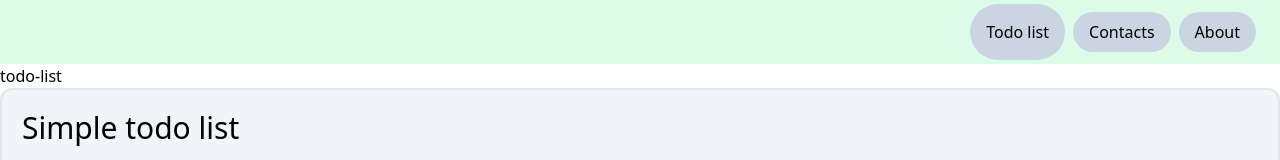
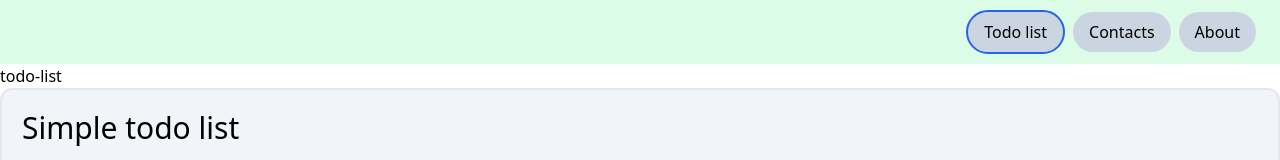
Before and after one commit to RomaMatsen/todo-react, a React (Create React App) app: page / in a window 1280 px wide. Shown: the top 160 px of the page. Built offline with nearby package versions, Linux system fonts and the light colour scheme.

Commit message:
Finished homework with navBar

```diff
--- a/src/components/navbar.tsx
+++ b/src/components/navbar.tsx
@@ -8,13 +8,13 @@ export const Navbar = (p: Props) => {
         <div className="w-screen h-16 gap-2 bg-green-100 flex justify-end px-6 items-center">
 
             <button onClick={() => p.setPage("todo-list")}
-                className={`${p.page==="todo-list"?"p-4":"p-2"} rounded-full px-4 bg-slate-300`}>Todo list</button>
+                className={`${p.page==="todo-list" && "border-2 border-solid border-blue-600"} p-2 rounded-full px-4 bg-slate-300`}>Todo list</button>
 
             <button onClick={() => p.setPage("contacts")}
-                className={`${p.page==="contacts"?"p-4":"p-2"} rounded-full px-4 bg-slate-300`}>Contacts</button>
+                className={`${p.page==="contacts" && "border-2 border-solid border-blue-600"} p-2 rounded-full px-4 bg-slate-300`}>Contacts</button>
 
             <button onClick={() => p.setPage("about")}
-                className={`${p.page==="about"?"p-4":"p-2"} rounded-full px-4 bg-slate-300`}>About</button>
+                className={`${p.page==="about" && "border-2 border-solid border-blue-600"} p-2 rounded-full px-4 bg-slate-300`}>About</button>
 
         </div>
     )
--- a/src/components/pages/todolistPage.tsx
+++ b/src/components/pages/todolistPage.tsx
@@ -1,6 +1,6 @@
 import { useState } from "react";
-import { TodoItemInterface } from "C:\Users\пк\Documents\GitHub\todo-react\src\types";
-import { Todo } from "C:\Users\пк\Documents\GitHub\todo-react\src\components\todo";
+import { TodoItemInterface } from "../../types";
+import { Todo } from "../todo";
 
 
 export const TodoListPage = () => {
```
